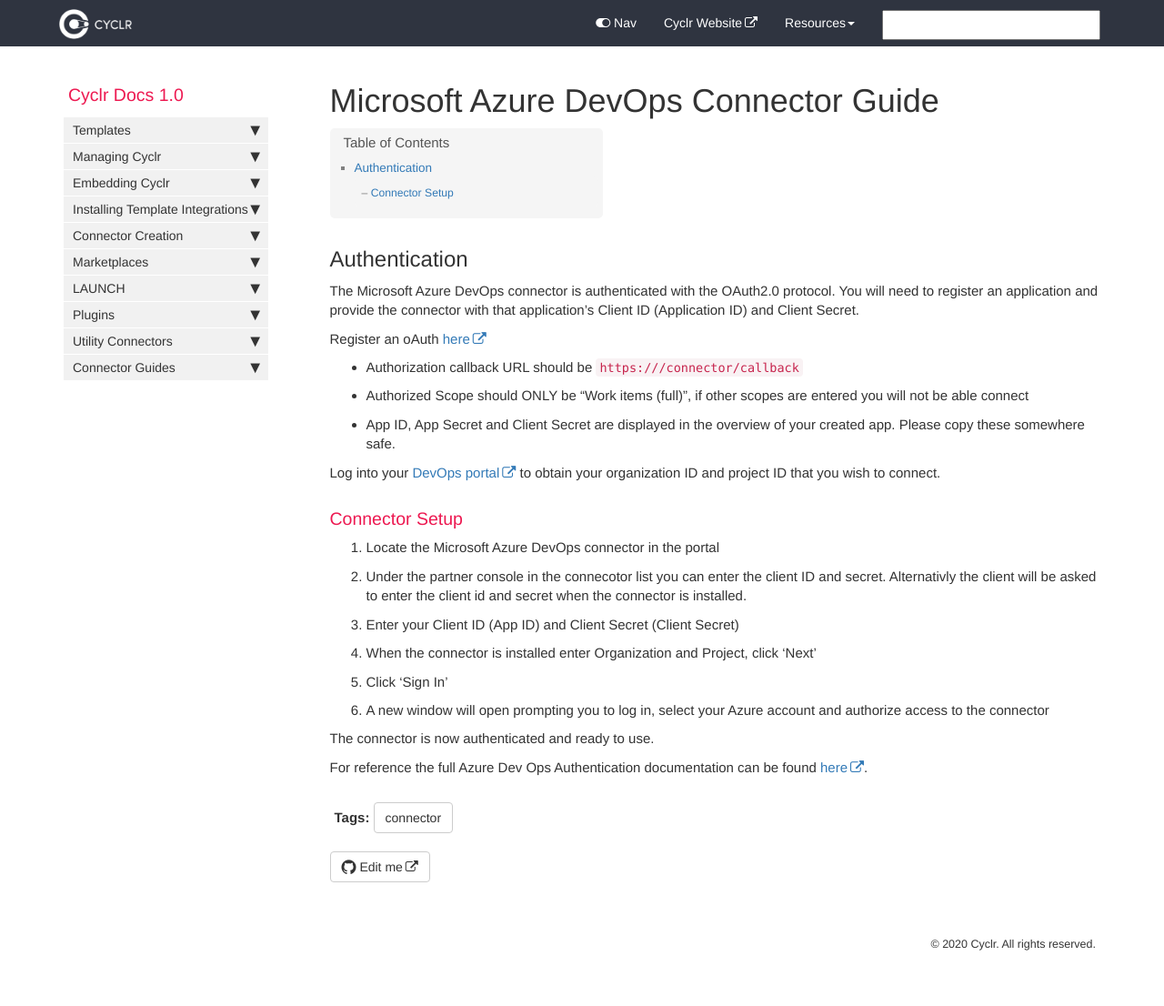
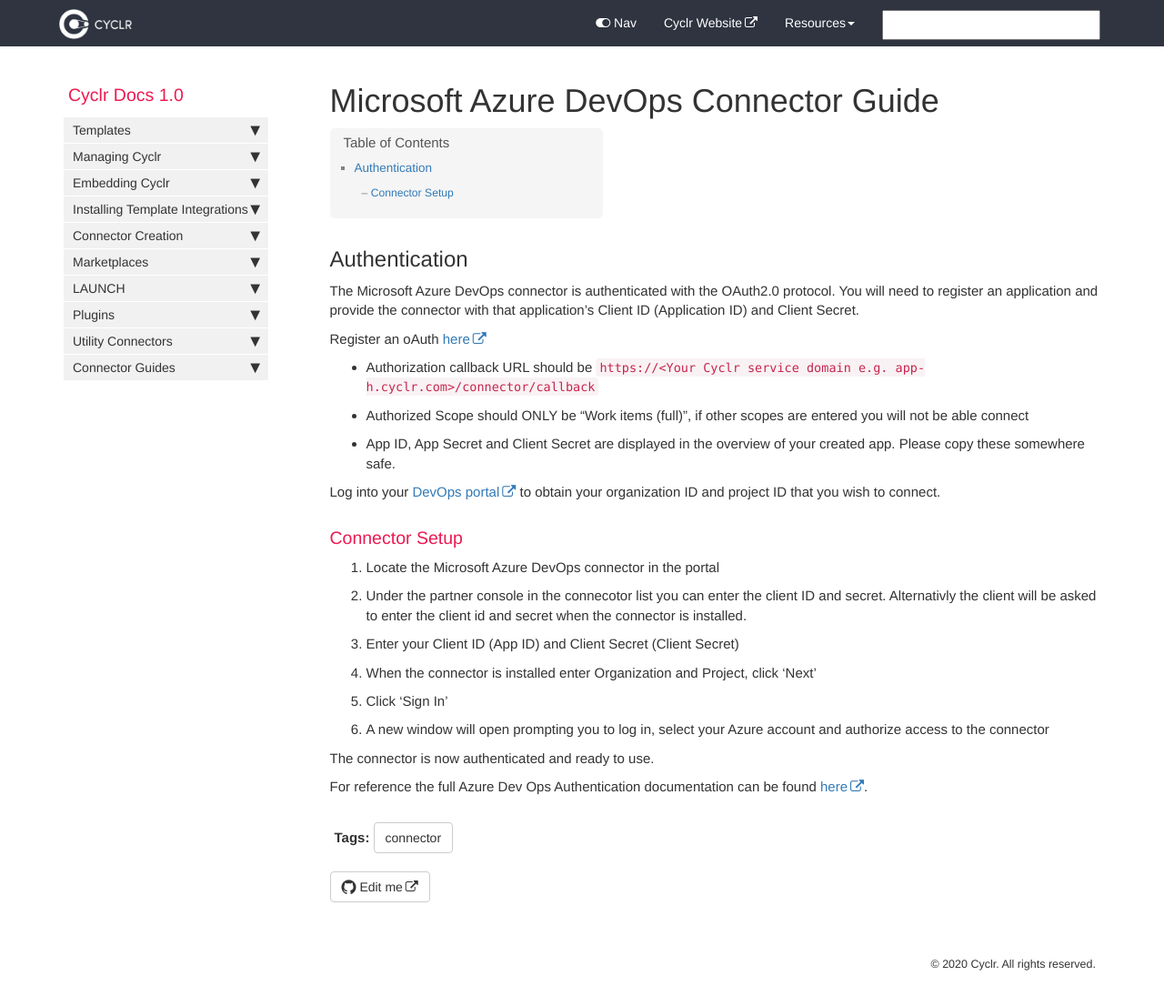
Before and after one commit to sneakysneak/docs, a Jekyll site: the page built from pages/connector-authentication/azure-devops-connector.md, in a window 1280 px wide and 1130 px high. Shown: the top 1106 px of the window at 91% size. Built offline with Jekyll 4.4.1, drawn with Linux system fonts in a browser that asks for light colours; comment, search, counter and statistics services are not loaded.

Commit message:
Update azure-devops-connector.md

```diff
--- a/pages/connector-authentication/azure-devops-connector.md
+++ b/pages/connector-authentication/azure-devops-connector.md
@@ -11,7 +11,7 @@ The Microsoft Azure DevOps connector is authenticated with the OAuth2.0 protocol
 
 Register an oAuth [here](https://app.vsaex.visualstudio.com/app/register)
 
-- Authorization callback URL should be `https://{{Your Cyclr service domain e.g. app-h.cyclr.com}}/connector/callback`
+- Authorization callback URL should be `https://<Your Cyclr service domain e.g. app-h.cyclr.com>/connector/callback`
 - Authorized Scope should ONLY be "Work items (full)", if other scopes are entered you will not be able connect
 - App ID, App Secret and Client Secret are displayed in the overview of your created app. Please copy these somewhere safe.
 
```
